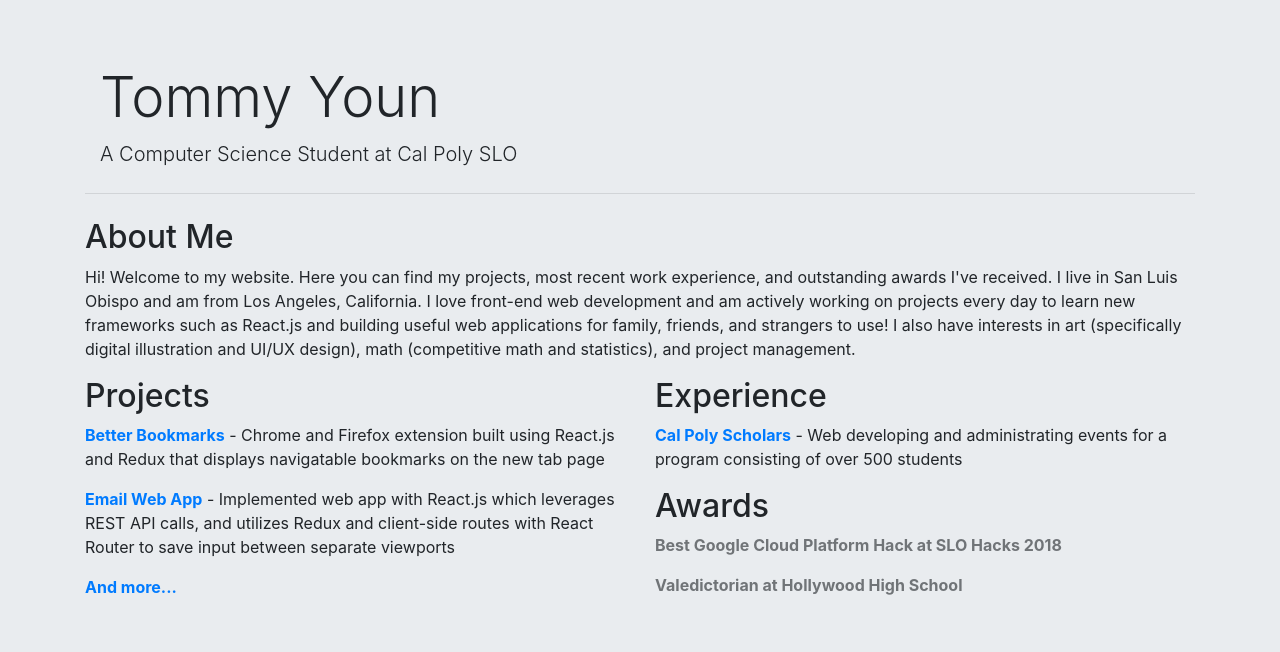
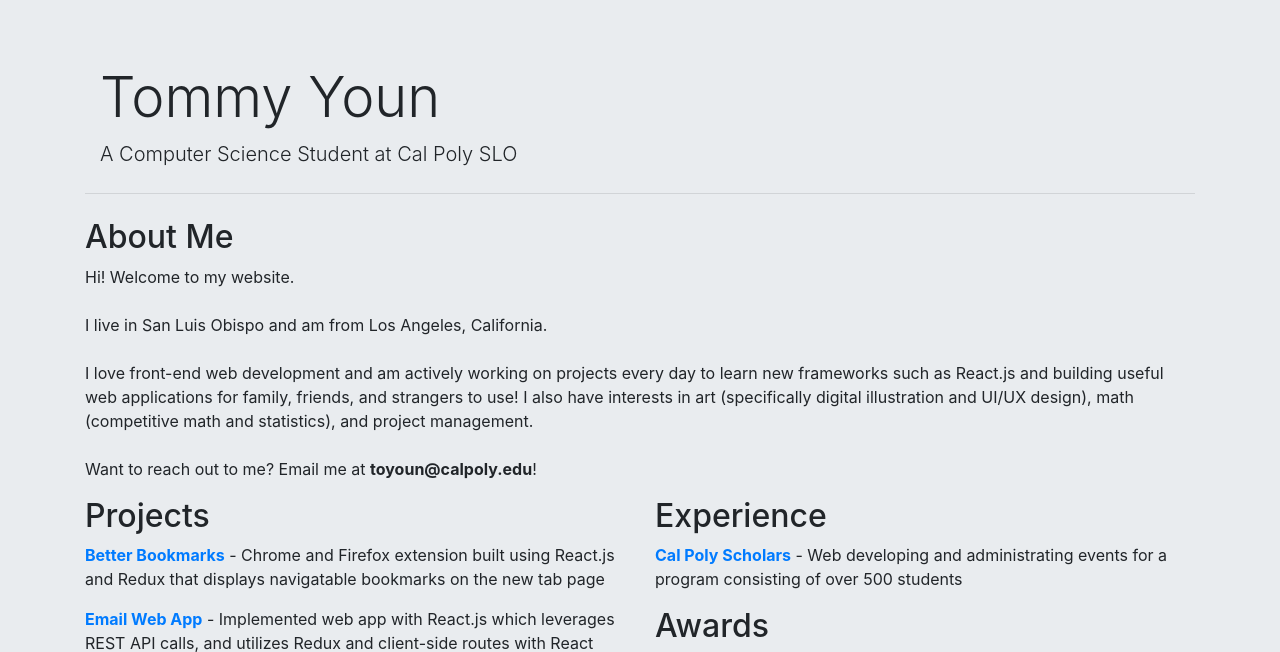
Before and after one commit to tommyyoun/tommyyoun.github.io, a plain HTML site: page index.html in a window 1280 px wide. Shown: the top 652 px of the page. Drawn offline with nearby package versions, Linux system fonts and the light colour scheme.

Commit message:
update about me

```diff
--- a/index.html
+++ b/index.html
@@ -26,9 +26,14 @@
         <div class="col">
           <h2>About Me</h2>
           <p>
-              Hi! Welcome to my website. Here you can find my projects, most recent work experience, and outstanding awards I've received. I live in San Luis Obispo and am from Los Angeles, California.
+              Hi! Welcome to my website.
+              <br /><br />
+              I live in San Luis Obispo and am from Los Angeles, California.
+              <br /><br />
               I love front-end web development and am actively working on projects every day to learn new frameworks such as React.js and building useful web applications for family, friends, and strangers to use!
               I also have interests in art (specifically digital illustration and UI/UX design), math (competitive math and statistics), and project management.
+              <br /><br />
+              Want to reach out to me? Email me at <strong>toyoun@calpoly.edu</strong>!
           </p>
         </div>
       </div>
@@ -44,7 +49,6 @@
           <p><strong><a href="https://scholars.calpoly.edu/" target="_blank">Cal Poly Scholars</a></strong> - Web developing and administrating events for a program consisting of over 500 students</p>
           <h2>Awards</h2>
           <p class="award"><strong>Best Google Cloud Platform Hack at SLO Hacks 2018</strong></p>
-          <p class="award"><strong>Valedictorian at Hollywood High School</strong></p>
         </div>
       </div>
     </div>
```
